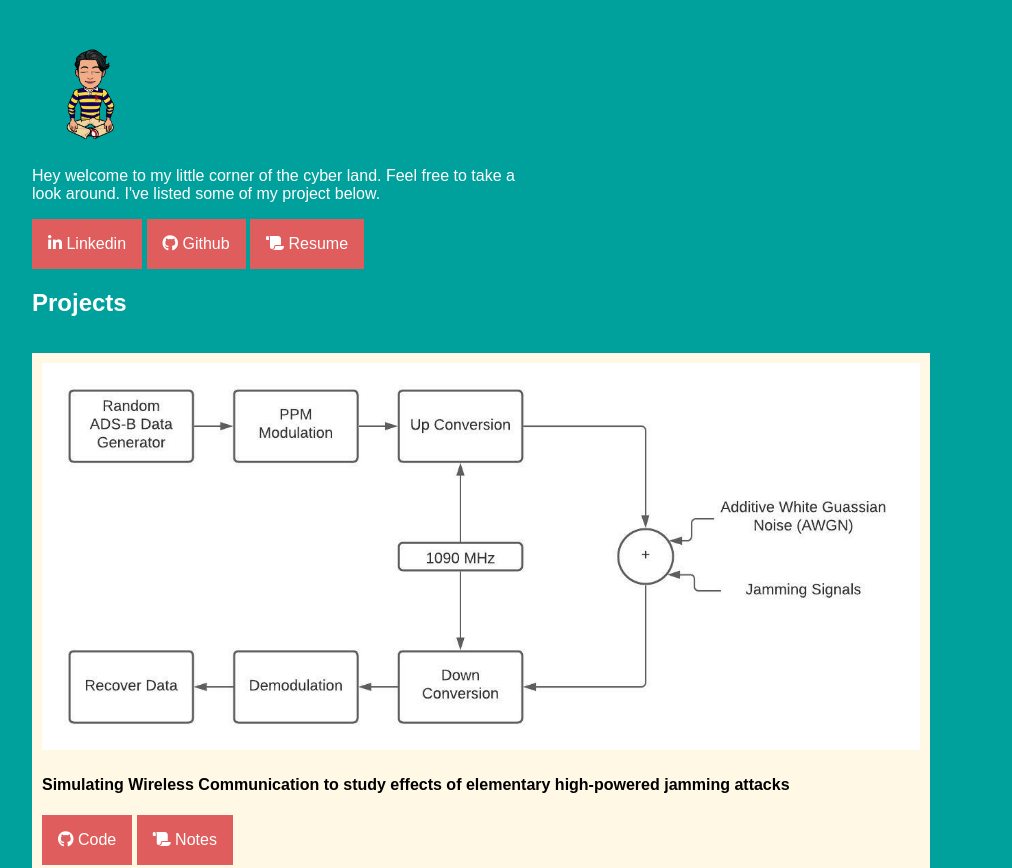
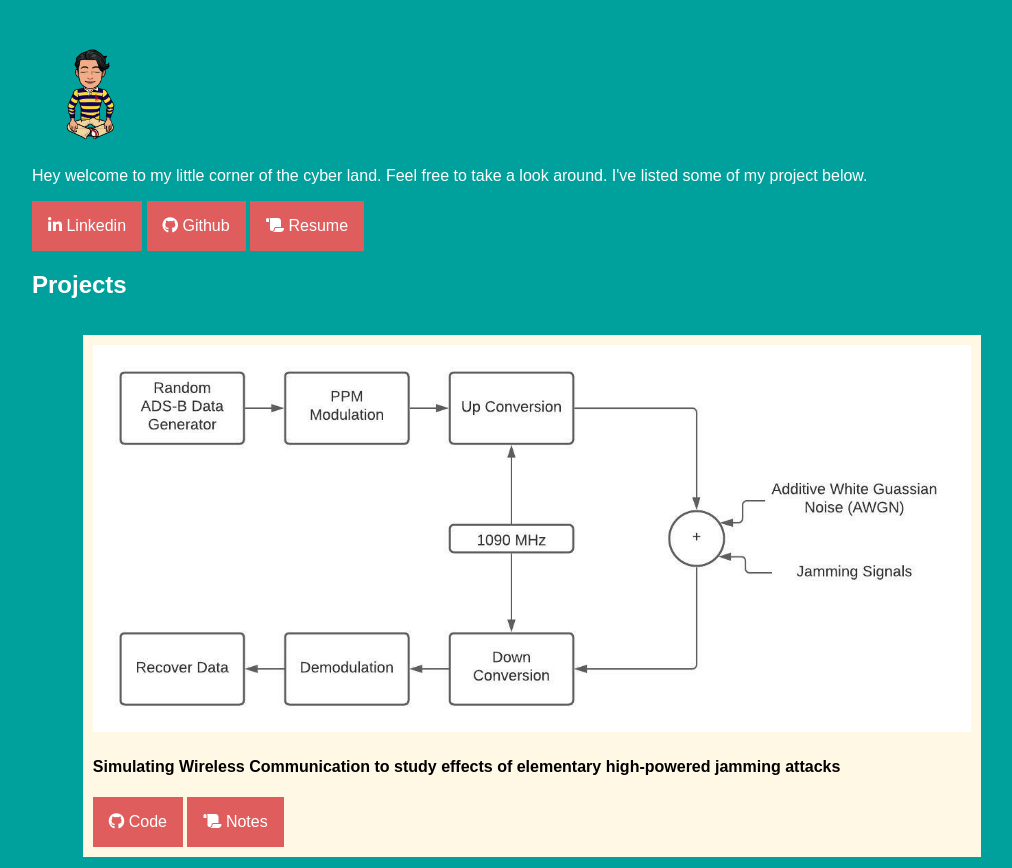
Before and after one commit to Mahdi-s/Personal_site_fall21, a plain HTML site: page index.html in a window 1280 px wide. Shown: the top 868 px of the page, without its empty margins (108-1120 px from the left). Drawn offline with Linux system fonts and the light colour scheme.

Commit message:
Update index.html

```diff
--- a/index.html
+++ b/index.html
@@ -39,9 +39,9 @@ h1 {
 /* Create three equal columns that floats next to each other */
 .column {
   margin: auto;
-  float: left;
+  float: center;
   width: 90%;
-
+  height: 30%;
   display: flex; /* Hide all elements by default */
 }
 
@@ -129,7 +129,8 @@ h1 {
 }
 
 .wrapper {
-    width: 500px;
+    width: 90%;
+    float: center;
 }
 .element {
   display: inline-block;
```
